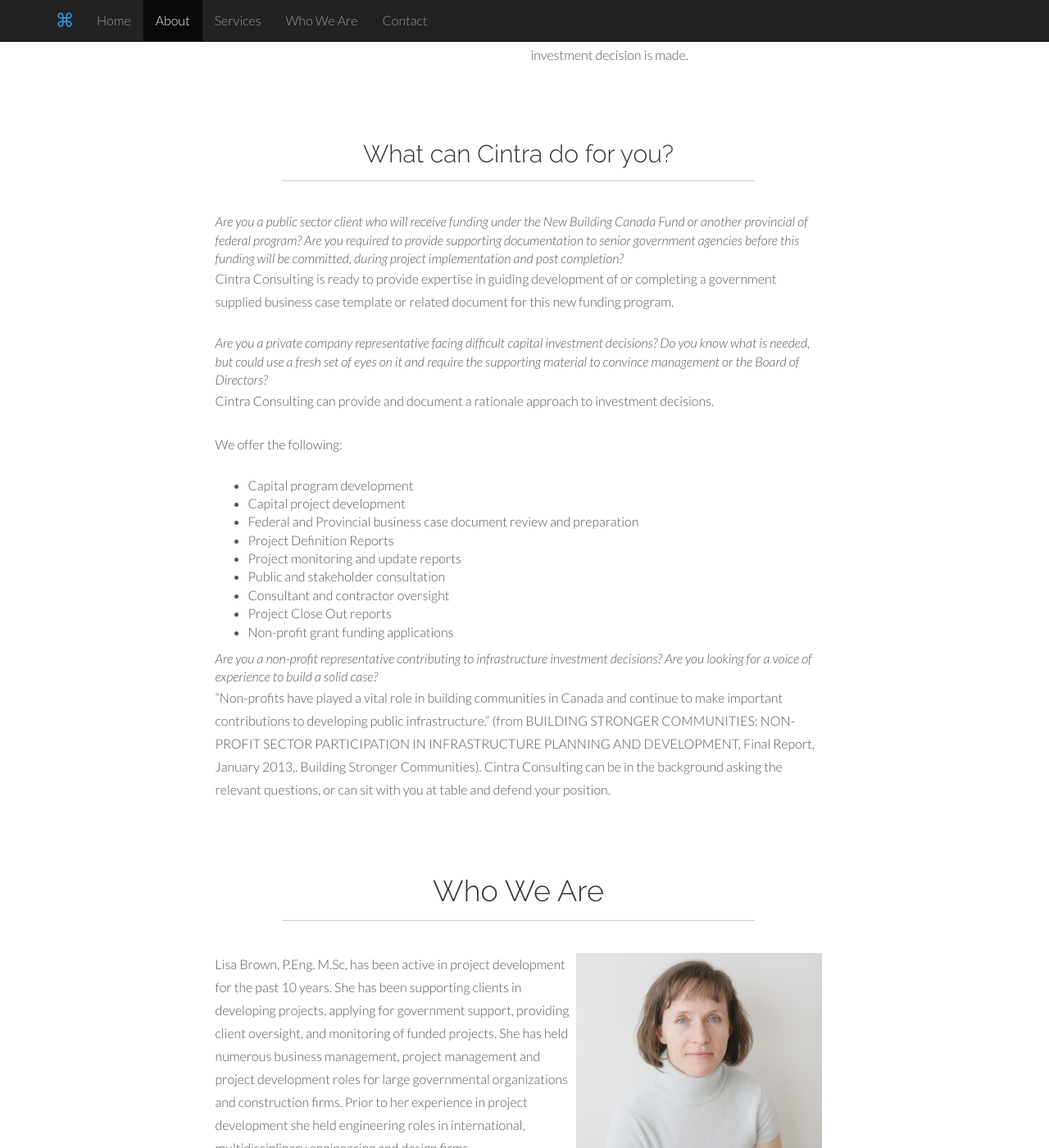
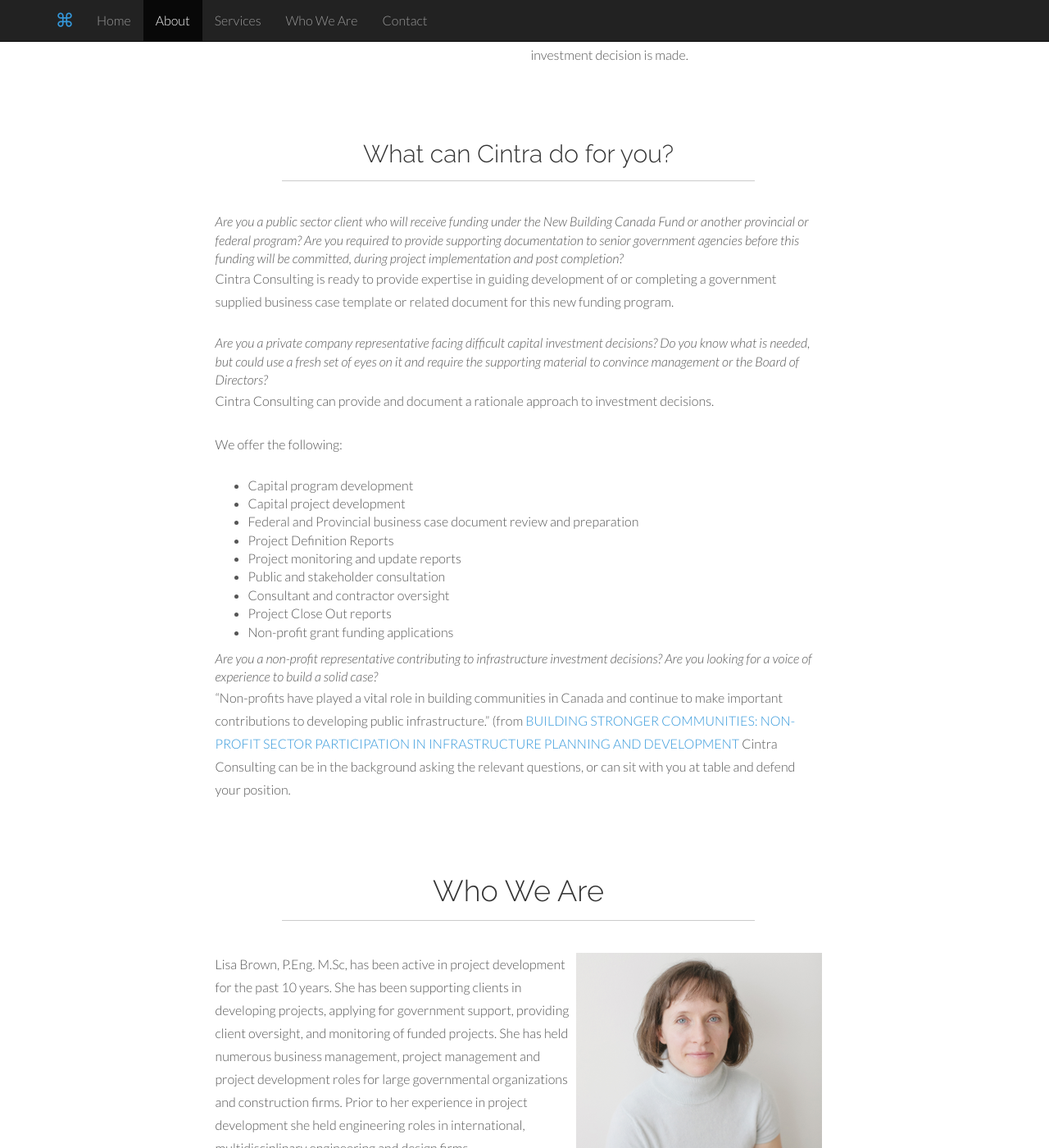
Before and after one commit to Cintra/cintra.github.io, a Jekyll site: the page index.html, which Jekyll copies as it is, in a window 1280 px wide and 1400 px high, scrolled down 862 px. Shown: the whole window at 82% size. Built offline with Jekyll 4.4.1, drawn with Linux system fonts in a browser that asks for light colours; some of the changed text lies outside the part shown.

Commit message:
edited typo & added url

```diff
--- a/index.html
+++ b/index.html
@@ -97,7 +97,7 @@
 				<br>
 				<div class="col-lg-offset-2 col-lg-8">
                     		<em>Are you a public sector client who will receive funding under the New Building Canada Fund or another
-                    		provincial of federal program? Are you required to provide supporting documentation
+                    		provincial or federal program? Are you required to provide supporting documentation
                     		to senior government agencies before this funding will be committed, during project implementation
                     		and post completion?</em>
                 		 <p>Cintra Consulting is ready to provide expertise in guiding development of or completing a government
@@ -126,8 +126,8 @@
                     		<em>Are you a non-profit representative contributing to infrastructure investment decisions?
                     		Are you looking for a voice of experience to build a solid case?</em>
 				<p>“Non-profits have played a vital role in building communities in Canada and continue to
-				make important contributions to developing public infrastructure.” (from BUILDING STRONGER COMMUNITIES: NON-PROFIT SECTOR PARTICIPATION IN
-				INFRASTRUCTURE PLANNING AND DEVELOPMENT, Final Report,  January 2013,. Building Stronger Communities).  Cintra Consulting can be in
+				make important contributions to developing public infrastructure.” (from <a href=“http://www.infrastructure.gc.ca/plan/plan-eng.html”>BUILDING STRONGER COMMUNITIES: NON-PROFIT SECTOR PARTICIPATION IN
+				INFRASTRUCTURE PLANNING AND DEVELOPMENT</a>  Cintra Consulting can be in
 				the background asking the relevant questions, or can sit with you at table and defend your position.
 				</p>
 				</div><!-- col-lg -->
@@ -154,7 +154,7 @@
 				project development roles for large governmental organizations and construction
 				firms.  Prior to her experience in project development she held engineering
 				roles in international, multidisciplinary engineering and design firms.</p>
-				<p>Lisa holds a bachelor and master degree in engineering from the University of British Columbia and the University
+				<p>Lisa holds a bachelor's and master's degree in engineering from the University of British Columbia and the University
 				of Wisconsin – Madison, respectively.  She has lived and worked in Canada, the
 				USA, Germany and England. </p>
                     </div>
```
